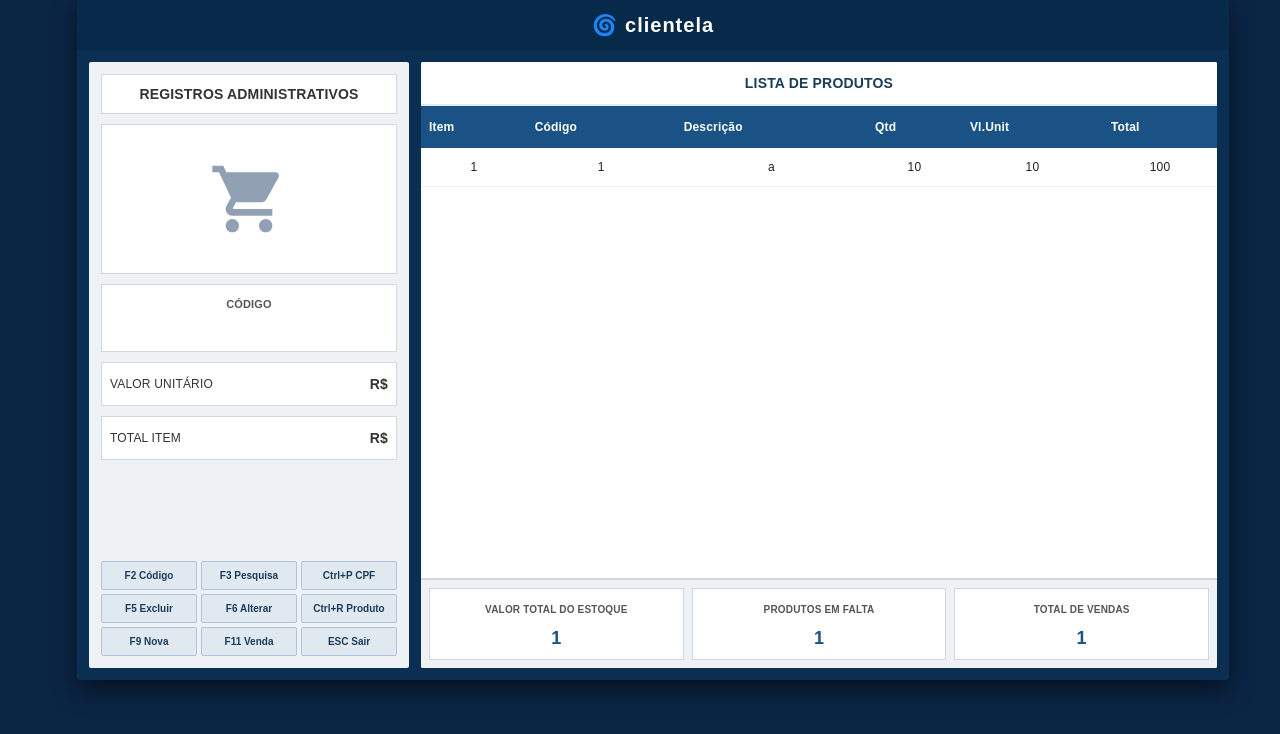
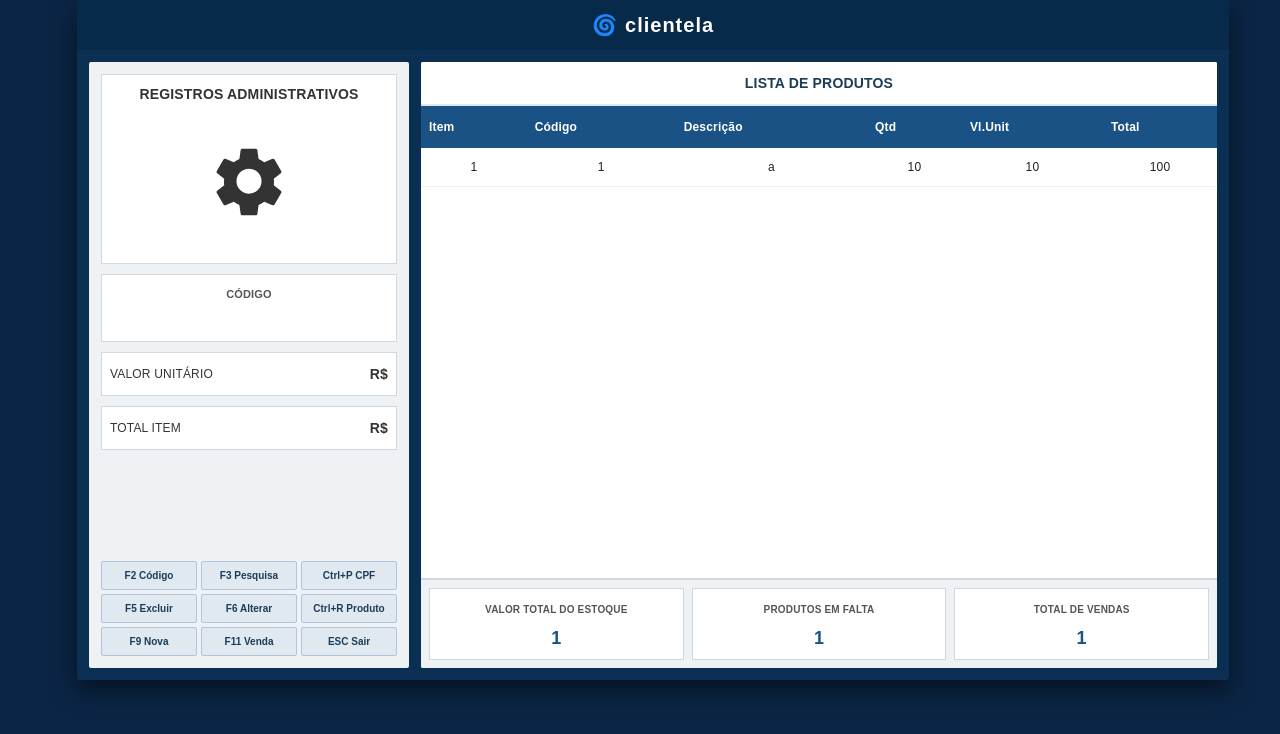
Before and after one commit to Tumilha/Clientela, a React (Vite) app: page /admin in a window 1280 px wide. Shown: the top 734 px of the page. Built offline with nearby package versions, Linux system fonts and the light colour scheme.

Commit message:
tela admin

```diff
--- a/componentes/admin/Admin.css
+++ b/componentes/admin/Admin.css
@@ -107,7 +107,6 @@ body {
 
 .admin-icon {
   background-color: #ffffff;
-  border: 1px solid #d0d7de;
   height: 150px;
   display: flex;
   justify-content: center;
--- a/componentes/admin/admin.jsx
+++ b/componentes/admin/admin.jsx
@@ -21,12 +21,11 @@ function Admin() {
 
                         <div className="admin-title">
                             REGISTROS ADMINISTRATIVOS
+                            <div className="admin-icon">
+                                <svg xmlns="http://www.w3.org/2000/svg" height="80" viewBox="0 0 24 24" width="80" fill="currentColor">
+                                    <path d="M19.43 12.98c.04-.32.07-.65.07-.98s-.02-.66-.07-.98l2.11-1.65c.19-.15.24-.42.12-.64l-2-3.46c-.12-.22-.37-.31-.6-.22l-2.49 1c-.52-.4-1.08-.73-1.69-.98L14.5 2.42C14.47 2.18 14.25 2 14 2h-4c-.25 0-.46.18-.5.42L9.12 5.07c-.61.25-1.17.59-1.69.98l-2.49-1c-.23-.08-.48 0-.6.22l-2 3.46c-.13.22-.07.49.12.64l2.11 1.65c-.04.32-.08.65-.08.98s.03.66.08.98l-2.11 1.65c-.19.15-.24.42-.12.64l2 3.46c.12.22.37.31.6.22l2.49-1c.52.4 1.08.73 1.69.98l.38 2.65c.04.24.25.42.5.42h4c.25 0 .46-.18.5-.42l.38-2.65c.61-.25 1.17-.58 1.69-.98l2.49 1c.23.08.48 0 .6-.22l2-3.46c.12-.22.07-.49-.12-.64l-2.11-1.65zM12 15.5A3.5 3.5 0 1 1 12 8a3.5 3.5 0 0 1 0 7.5z" />
+                                </svg>
                             </div>
-
-                        <div className="admin-icon">
-                            <svg viewBox="0 0 24 24" width="80" height="80" fill="#92a0b3">
-                                <path d="M7 18c-1.1 0-1.99.9-1.99 2S5.9 22 7 22s2-.9 2-2-.9-2-2-2zM1 2v2h2l3.6 7.59-1.35 2.45c-.16.28-.25.61-.25.96 0 1.1.9 2 2 2h12v-2H7.42c-.14 0-.25-.11-.25-.25l.03-.12.9-1.63h7.45c.75 0 1.41-.41 1.75-1.03l3.58-6.49c.08-.14.12-.31.12-.48 0-.55-.45-1-1-1H5.21l-.94-2H1zm16 16c-1.1 0-1.99.9-1.99 2s.89 2 1.99 2 2-.9 2-2-.9-2-2-2z" />
-                            </svg>
                         </div>
 
                         <div className="field-group">
```
Also changed, not shown: src/App.jsx (+5 -5 lines). Lines whose indentation alone changed are shown as unchanged.
